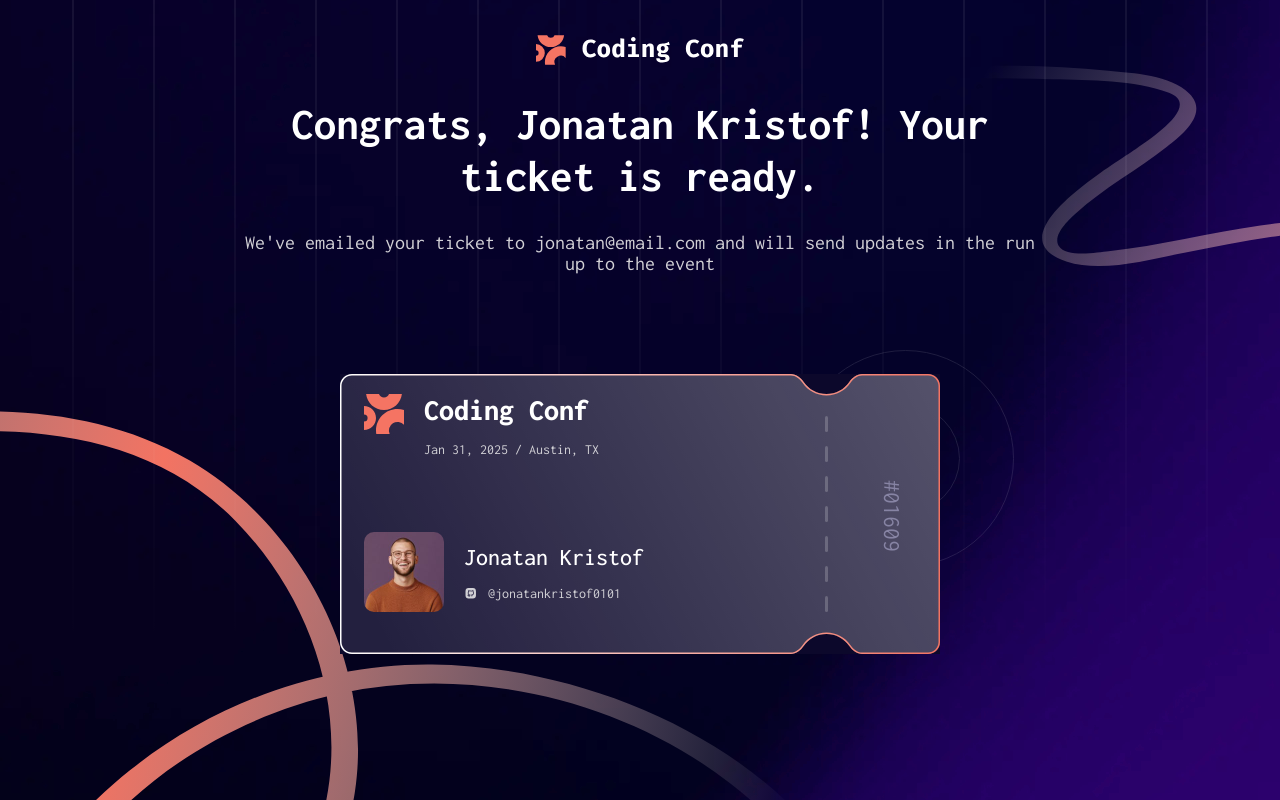
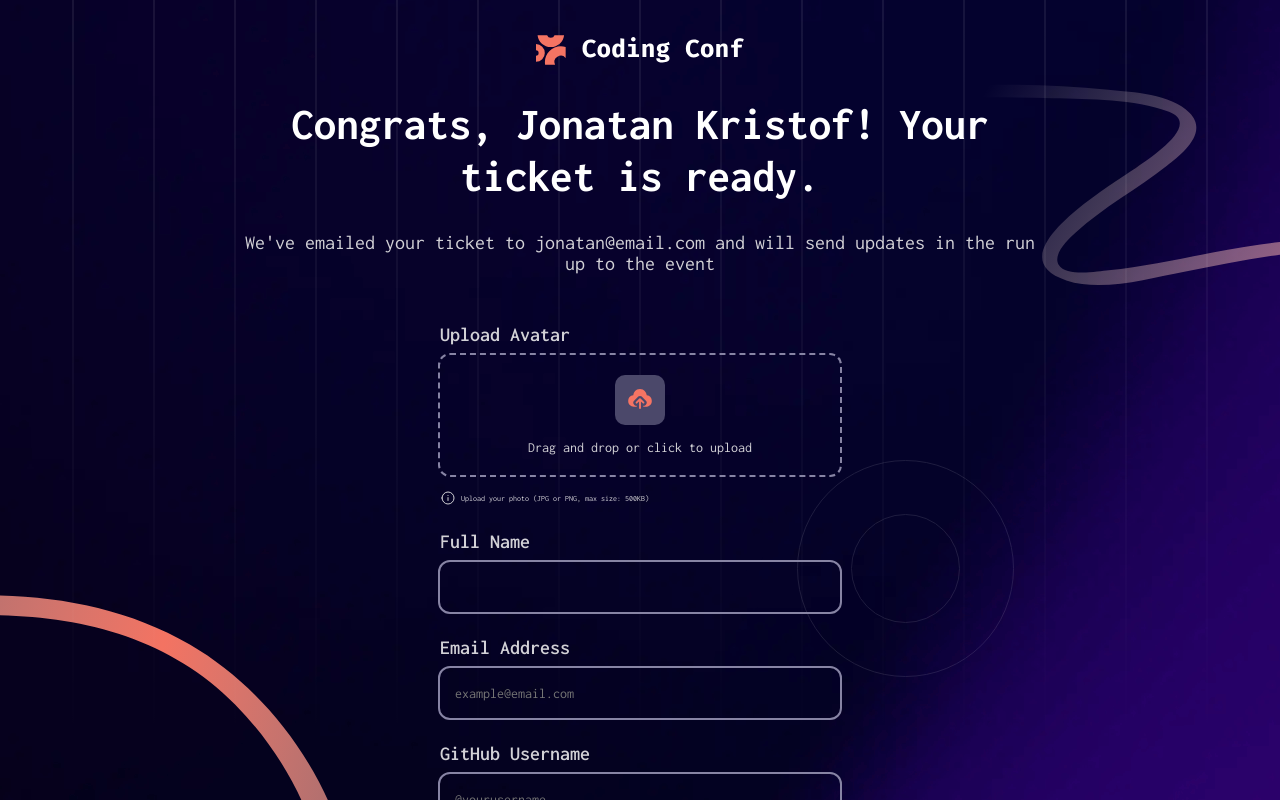
Before and after one commit to RoksolanaVeres/FEM_Conference-ticket-generator, a React (Vite) app: page / in a window 1280 px wide. Shown: the top 800 px of the page. Built offline with nearby package versions, Linux system fonts and the light colour scheme.

Commit message:
file input without drag&drop logic

```diff
--- a/src/App.jsx
+++ b/src/App.jsx
@@ -6,7 +6,7 @@ import { useState } from "react";
 import Ticket from "./components/Ticket";
 
 export default function App() {
-  const [ticketIsGenerated, setTicketIsGenerated] = useState(true);
+  const [ticketIsGenerated, setTicketIsGenerated] = useState(false);
   return (
     <div className="container--main">
       <Header />
--- a/src/components/Form.jsx
+++ b/src/components/Form.jsx
@@ -5,25 +5,31 @@ export default function Form() {
   return (
     <form>
       <div className="form-field">
-        <label for="avatar">Upload Avatar</label>
+        <label for="avatar">
+          <p className="label-text">Upload Avatar</p>
           <div className="file-input-container">
-          {/* <input type="file" id="avatar" name="avatar" accept="image/png, image/jpg" /> */}
+            <input type="file" id="avatar" name="avatar" accept="image/png, image/jpg" />
             <button type="button" className="uploadBtn">
               <img src={uploadIcon} />
             </button>
             <p className="inputText">Drag and drop or click to upload</p>
           </div>
+        </label>
       </div>
       <div className="file-info">
         <img src={infoIcon} />
         <p>Upload your photo (JPG or PNG, max size: 500KB)</p>
       </div>
       <div className="form-field">
-        <label for="avatar">Full Name</label>
+        <label for="name" className="label-text">
+          Full Name
+        </label>
         <input type="text" id="name" name="name" className="inputText" />
       </div>
       <div className="form-field">
-        <label for="avatar">Email Address</label>
+        <label for="email" className="label-text">
+          Email Address
+        </label>
         <input
           type="email"
           id="email"
@@ -33,7 +39,9 @@ export default function Form() {
         />
       </div>
       <div className="form-field">
-        <label for="avatar">GitHub Username</label>
+        <label for="username" className="label-text">
+          GitHub Username
+        </label>
         <input
           type="text"
           id="username"
--- a/src/components/Instructions.jsx
+++ b/src/components/Instructions.jsx
@@ -1,6 +1,6 @@
 export default function Instructions(ticketIsGenerated) {
   return (
-    <p>
+    <p className="instructions-text">
       {ticketIsGenerated
         ? "We've emailed your ticket to jonatan@email.com and will send updates in the run up to the event"
         : "Secure your spot at next year's biggest coding conference"}
--- a/src/index.css
+++ b/src/index.css
@@ -45,7 +45,7 @@ h1 {
   padding: 30px 0;
 }
 
-main p {
+.instructions-text {
   color: var(--neutral-300);
   font-size: 20px;
 }
@@ -59,16 +59,16 @@ form {
   margin: 0 auto;
 }
 
-label {
+.label-text {
   color: var(--neutral-300);
   font-weight: 600;
   font-size: 20px;
+  margin-bottom: 10px;
 }
 
 .form-field {
   display: grid;
   text-align: left;
-  gap: 10px;
 }
 
 input {
@@ -104,6 +104,10 @@ button[type="submit"] {
   font-size: 20px;
 }
 
+input[type="file"] {
+  display: none;
+}
+
 .file-input-container {
   width: 100%;
   padding: 20px;
@@ -113,6 +117,7 @@ button[type="submit"] {
   display: grid;
   gap: 15px;
   text-align: center;
+  cursor: pointer;
 }
 
 .file-info {
@@ -255,7 +260,7 @@ button[type="submit"] {
     padding: 45px 0;
   }
 
-  label {
+  .label-text {
     font-size: 16px;
   }
 
```
Lines whose indentation alone changed are shown as unchanged.
